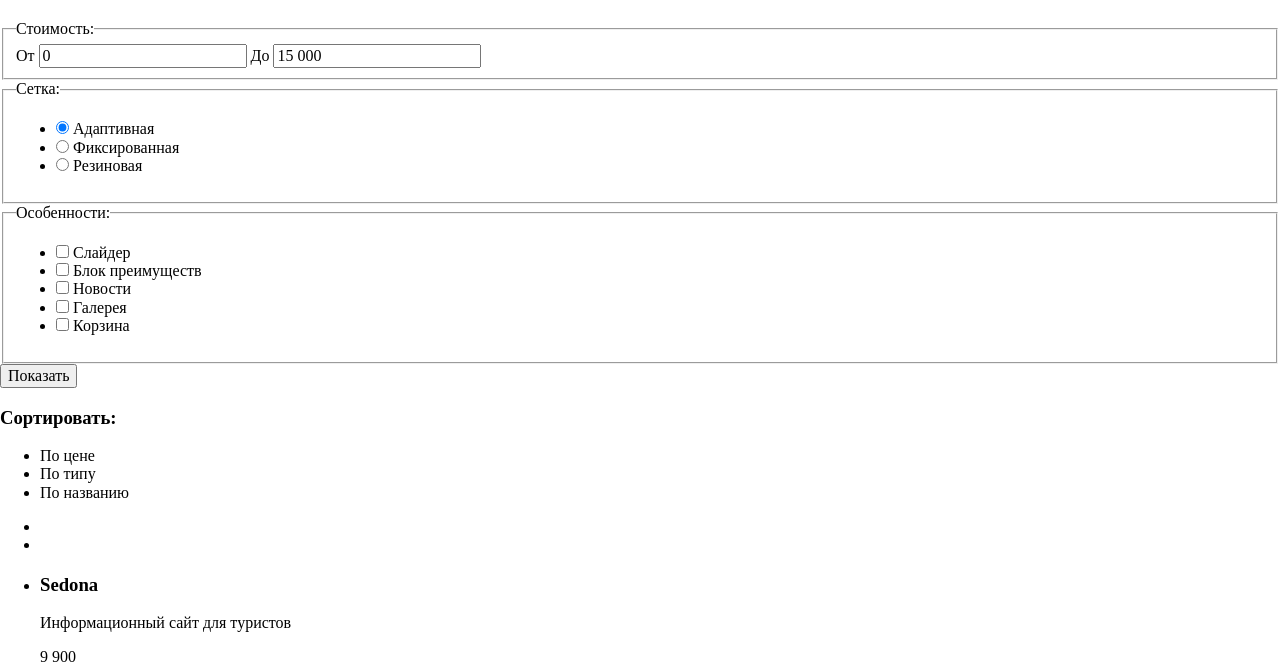
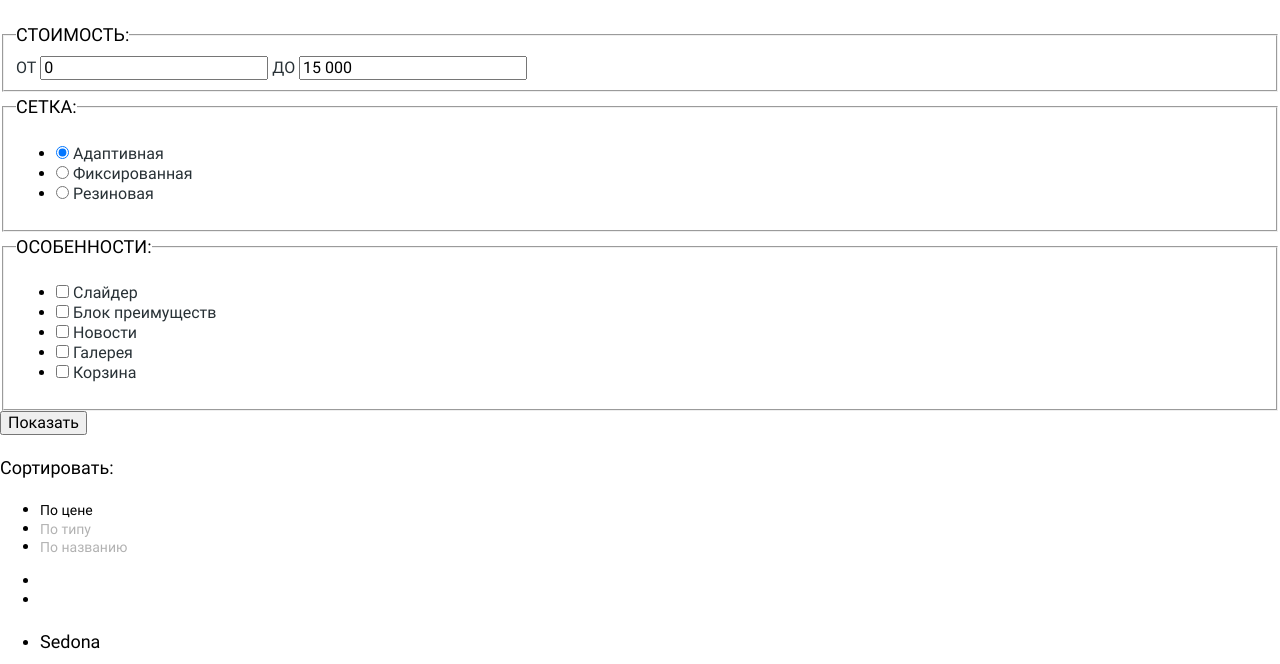
Before and after one commit to EugeneHorungy/1696385-nerds-30, a plain HTML site: page catalog.html in a window 1280 px wide. Shown: the part 296-960 px from the top of the page. Drawn offline with Linux system fonts and the light colour scheme.

Commit message:
Add basic styles for the catalog page

```diff
--- a/catalog.html
+++ b/catalog.html
@@ -30,9 +30,9 @@
         <fieldset class="filter-form-fieldset price">
           <legend class="filter-form-fieldset-legend">Стоимость:</legend>
           <div class="price-range"></div>
-          <label for="min-price">От</label>
+          <label class="price-label" for="min-price">От</label>
           <input class="price-value price-value-min" type="text" name="min-price" id="min-price" value="0">
-          <label for="max-price">До</label>
+          <label class="price-label" for="max-price">До</label>
           <input class="price-value price-value-max" type="text" name="max-price" id="max-price" value="15 000">
         </fieldset>
         <fieldset class="filter-form-fieldset">
@@ -86,7 +86,7 @@
         <h3 class="templates-sorting-heading">Сортировать:</h3>
         <ul class="templates-sorting-value-list">
           <li class="templates-sorting-value-list-item">
-            <a class="templates-sorting-value-list-item-link" href="#">По цене</a>
+            <a class="templates-sorting-value-list-item-link sorting-active" href="#">По цене</a>
           </li>
           <li class="templates-sorting-value-list-item">
             <a class="templates-sorting-value-list-item-link" href="#">По типу</a>
@@ -109,7 +109,7 @@
           <article class="card">
             <h3 class="card-heading"><a class="card-heading-link" href="#">Sedona</a></h3>
             <p class="card-description">Информационный сайт для туристов</p>
-            <p class="card-price"> 9 900</p>
+            <p class="card-price button"> 9 900</p>
             <img class="card-img" src="./img/template-img/sedona.jpg" alt="" width="358" height="578">
           </article>
         </li>
@@ -117,7 +117,7 @@
           <article class="card">
             <h3 class="card-heading"><a class="card-heading-link" href="#">Pink app</a></h3>
             <p class="card-description">Продуктовый лендинг приложения для iOS и Android</p>
-            <p class="card-price">9 900</p>
+            <p class="card-price button">9 900</p>
             <img class="card-img" src="./img/template-img/pink.jpg" alt="" width="358" height="578">
           </article>
         </li>
@@ -125,7 +125,7 @@
           <article class="card">
             <h3 class="card-heading"><a class="card-heading-link" href="#">Barbershop</a></h3>
             <p class="card-description">Сайт салона красоты. Для мужчин, да.</p>
-            <p class="card-price">9 900</p>
+            <p class="card-price button">9 900</p>
             <img class="card-img" src="./img/template-img/barbershop.jpg" alt="" width="358" height="578">
           </article>
         </li>
@@ -133,7 +133,7 @@
           <article class="card">
             <h3 class="card-heading"><a class="card-heading-link" href="#">Mishka</a></h3>
             <p class="card-description">Интернет-магазин вязаных игрушек</p>
-            <p class="card-price">9 900</p>
+            <p class="card-price button">9 900</p>
             <img class="card-img" src="./img/template-img/mishka.jpg" alt="" width="358" height="578">
           </article>
         </li>
@@ -141,7 +141,7 @@
           <article class="card">
             <h3 class="card-heading"><a class="card-heading-link" href="#">A plus</a></h3>
             <p class="card-description">Лендинг курсов повышения квалификации</p>
-            <p class="card-price">9 900</p>
+            <p class="card-price button">9 900</p>
             <img class="card-img" src="./img/template-img/aplus.jpg" alt="" width="358" height="578">
           </article>
         </li>
@@ -149,7 +149,7 @@
           <article class="card">
             <h3 class="card-heading"><a class="card-heading-link" href="#">Кваст</a></h3>
             <p class="card-description">Промо-сайт производителя крафтового кваса</p>
-            <p class="card-price">9 900</p>
+            <p class="card-price button">9 900</p>
             <img class="card-img" src="./img/template-img/kvast.jpg" alt="" width="358" height="578">
           </article>
         </li>
--- a/css/style.css
+++ b/css/style.css
@@ -384,3 +384,102 @@ a {
 .social-list-item-link:active .social-list-item-link-img {
   opacity: 0.3;
 }
+
+/* Filter */
+
+.filter {
+  font-family: var(--main-font);
+  font-style: normal;
+}
+
+.filter-form-fieldset-legend {
+  font-size: var(--font-size-s);
+  line-height: var(--line-height-m);
+  color: var(--text-color-black);
+  font-weight: var(--font-weight-bold);
+  text-transform: uppercase;
+}
+
+.price-label {
+  font-size: var(--font-size-xs);
+  line-height: var(--line-height-xs);
+  color: var(--text-color-dark);
+  font-weight: var(--font-weight-normal);
+  text-transform: uppercase;
+}
+
+.filter-form-fieldset-list-item-label {
+  font-size: var(--font-size-xs);
+  line-height: var(--line-height-xxs);
+  color: var(--text-color-dark);
+  font-weight: var(--font-weight-normal);
+}
+
+.filter-form-btn {
+  font-size: var(--font-size-xs);
+  line-height: var(--line-height-xxxs);
+  color: var(--text-color-black);
+  font-weight: var(--font-weight-medium);
+}
+
+/* Templates */
+
+.templates {
+  font-family: var(--main-font);
+  font-style: normal;
+}
+
+.templates-sorting-heading {
+  font-size: var(--font-size-s);
+  line-height: var(--line-height-m);
+  color: var(--text-color-black);
+  font-weight: var(--font-weight-bold);
+}
+
+.templates-sorting-value-list-item-link {
+  font-size: var(--font-size-xxs);
+  line-height: var(--line-height-xxxs);
+  color: var(--text-color-black);
+  font-weight: var(--font-weight-normal);
+  opacity: 0.3;
+}
+
+.templates-sorting-value-list-item-link:hover {
+  opacity: 0.6;
+}
+
+.templates-sorting-value-list-item-link:active {
+  opacity: 1;
+}
+
+.sorting-active {
+  opacity: 1;
+}
+
+/* Card */
+
+.card-heading {
+  font-size: var(--font-size-s);
+  line-height: var(--line-height-m);
+  color: var(--text-color-black);
+  font-weight: var(--font-weight-bold);
+}
+
+.card-description {
+  font-size: var(--font-size-xs);
+  line-height: var(--line-height-xxxs);
+  color: var(--text-color-gray);
+  font-weight: var(--font-weight-normal);
+}
+
+.card-price {
+  background-color: var(--btn-bg-red);
+  padding: 17px 72px 15px;
+}
+
+.templates-pagination-item-link {
+  font-size: var(--font-size-xs);
+  line-height: var(--line-height-xxxs);
+  color: var(--text-color-black);
+  font-weight: var(--font-weight-medium);
+}
```
